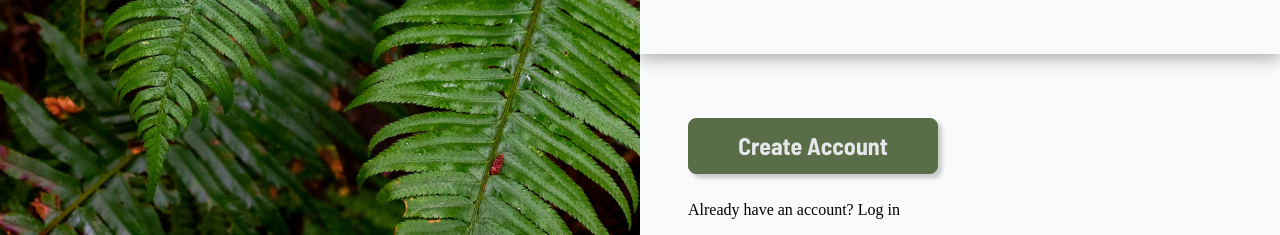
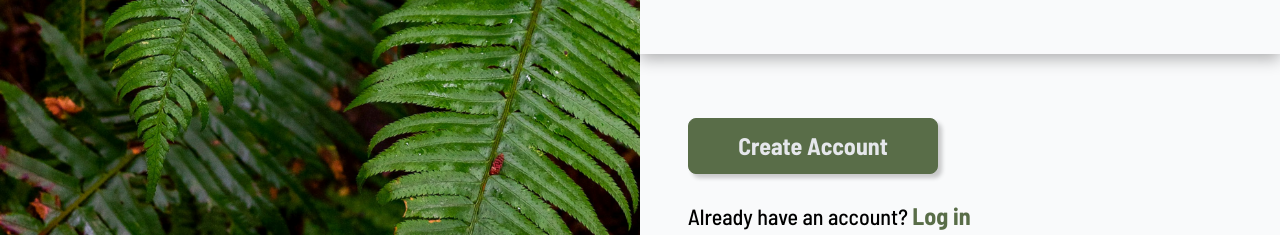
Before and after one commit to TheFutaBandit/login_page_form, a plain HTML site: page index.html in a window 1280 px wide. Shown: the part 565-800 px from the top of the page. Drawn offline with Linux system fonts and the light colour scheme; files whose address does not match are found by name.

Commit message:
Footer complete
Footer has been completed.
-Login Button Implemented
-Sign in option included

```diff
--- a/index.html
+++ b/index.html
@@ -42,7 +42,7 @@
             </div>
             <div class = "foot">
                 <button class = "login_button" form = "loginForm" type="submit">Create Account</button>
-                <p>Already have an account? Log in</p>
+                <p>Already have an account? <span><a href = "index.html">Log in</a></span></p>
             </div>
         </div>
     </div>
--- a/styles.css
+++ b/styles.css
@@ -165,3 +165,17 @@ body {
 .foot button[type="submit"]:hover {
     cursor: pointer;
 }
+
+.foot :nth-child(2) {
+    font-family: "Barlow Semi Condensed", sans-serif;
+    font-weight: 500;
+    letter-spacing: 0.9;
+    font-size: 22px;
+}
+
+.foot :nth-child(2) > span a {
+    font-size: 24px;
+    font-weight: 700;
+    text-decoration: none;
+    color: var(--button_color);
+}
```
